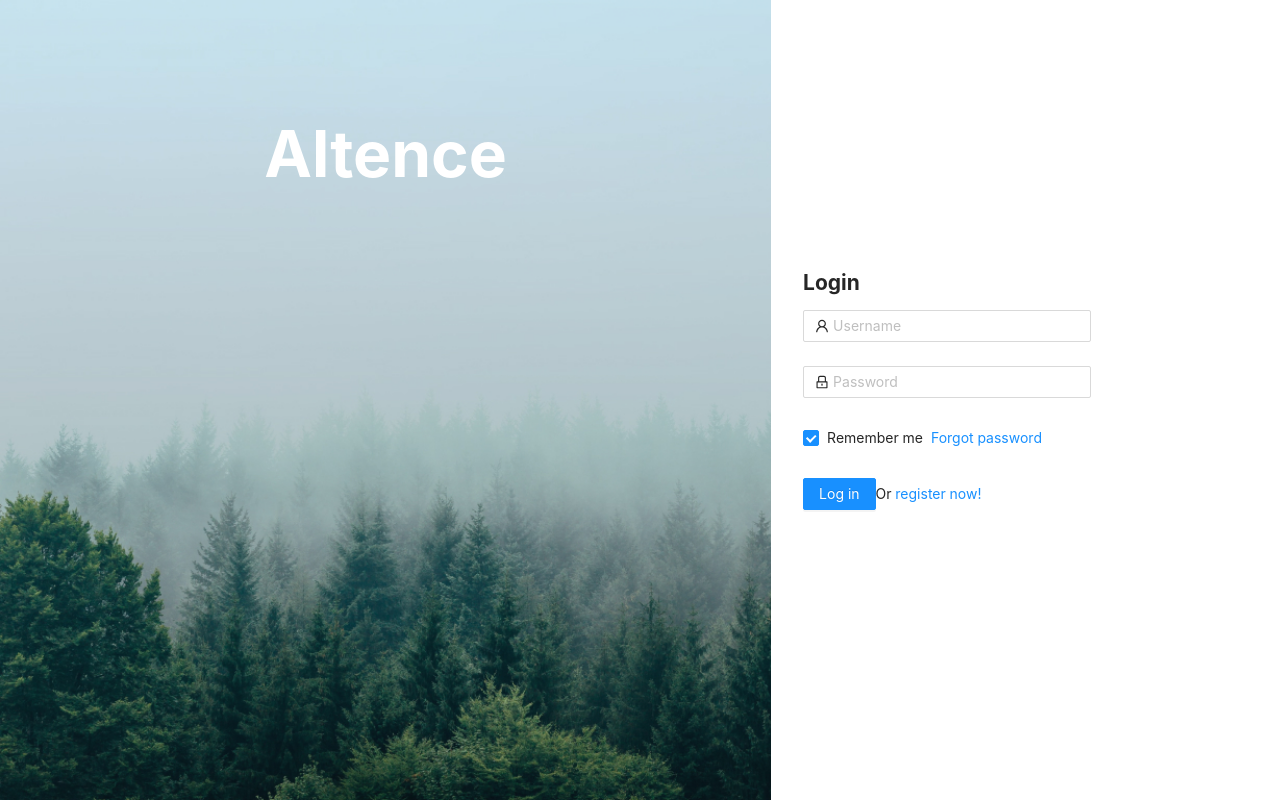
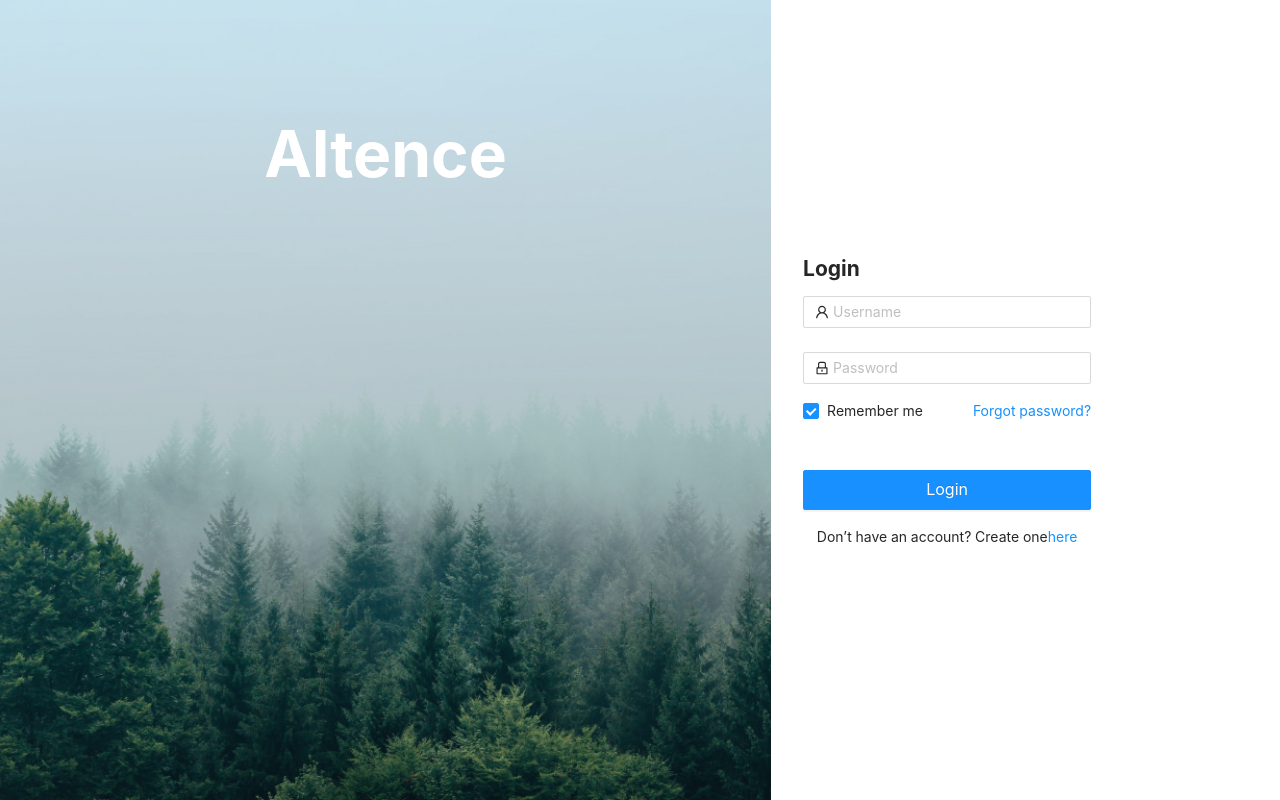
Before and after one commit to rising-star93/react-lightence-ant-design-template, a React (Create React App) app: page /login in a window 1280 px wide. Built offline with nearby package versions, Linux system fonts and the light colour scheme.

Commit message:
fix(login): update styles

```diff
--- a/src/components/auth/form/LoginForm.tsx
+++ b/src/components/auth/form/LoginForm.tsx
@@ -1,11 +1,22 @@
 import React from 'react';
+import { useHistory } from 'react-router-dom';
 import { Form, Input, Button, Checkbox } from 'antd';
 import { UserOutlined, LockOutlined } from '@ant-design/icons';
-import { FormDiv, FormStyled, FormTitle } from './LoginFormStyles';
+import {
+  FormDiv,
+  FormStyled,
+  FormTitle,
+  RememberMeDiv,
+  LogInDiv,
+  RegisterNowDiv,
+  FormButtonStyled,
+} from './LoginFormStyles';
 
 const LoginForm: React.FC = () => {
+  const history = useHistory();
+
   const handleSubmit = () => {
-    console.log('Received values of form');
+    history.push('/');
   };
 
   return (
@@ -18,22 +29,24 @@ const LoginForm: React.FC = () => {
         <Form.Item name="password" rules={[{ required: true, message: 'Please input your Password!' }]}>
           <Input prefix={<LockOutlined className="site-form-item-icon" />} type="password" placeholder="Password" />
         </Form.Item>
-        <Form.Item>
+
+        <RememberMeDiv>
           <Form.Item name="remember" valuePropName="checked" noStyle>
             <Checkbox>Remember me</Checkbox>
           </Form.Item>
+          <a className="login-form-forgot" href="">
+            Forgot password?
+          </a>
+        </RememberMeDiv>
 
-          <a className="login-form-forgot" href="">
-            Forgot password
-          </a>
-        </Form.Item>
-
-        <Form.Item>
-          <Button type="primary" htmlType="submit" className="login-form-button">
-            Log in
-          </Button>
-          Or <a href="">register now!</a>
-        </Form.Item>
+        <LogInDiv>
+          <FormButtonStyled type="primary" htmlType="submit" className="login-form-button">
+            Login
+          </FormButtonStyled>
+          <RegisterNowDiv>
+            Don’t have an account? Create one <a href="">here</a>
+          </RegisterNowDiv>
+        </LogInDiv>
       </FormStyled>
     </FormDiv>
   );
--- a/src/components/auth/form/LoginFormStyles.ts
+++ b/src/components/auth/form/LoginFormStyles.ts
@@ -1,11 +1,10 @@
 import styled from 'styled-components';
-import { Form } from 'antd';
+import { Form, Button } from 'antd';
 
 export const FormDiv = styled.div`
   width: 22rem;
-  heigh: 26.75rem;
   background: white;
-  padding: 2rem;
+  padding: 1rem 2rem 1rem 2rem;
 `;
 
 export const FormStyled = styled(Form)``;
@@ -13,3 +12,25 @@ export const FormStyled = styled(Form)``;
 export const FormTitle = styled.h2`
   font-weight: 700;
 `;
+
+export const RememberMeDiv = styled.div`
+  margin: -0.5rem 0 3rem 0;
+  display: flex;
+  justify-content: space-between;
+`;
+
+export const LogInDiv = styled.div`
+  display: flex;
+  flex-flow: column;
+`;
+
+export const FormButtonStyled = styled(Button)`
+  height: 2.5rem;
+  font-size: 1rem;
+`;
+
+export const RegisterNowDiv = styled.div`
+  display: flex;
+  justify-content: center;
+  margin: 1rem 0 0 0;
+`;
--- a/src/components/layouts/login/LoginLayout.tsx
+++ b/src/components/layouts/login/LoginLayout.tsx
@@ -1,7 +1,12 @@
 import React, { ReactNode } from 'react';
 import { useMediaQuery } from 'react-responsive';
 import theme from '../../../styles/theme';
-import { LoginLayoutStyled, LoginBackgroundDiv, LoginLogoDiv, LoginFormDiv } from './LoginLayoutStyles';
+import {
+  LoginLayoutStyled,
+  LoginBackgroundContainer,
+  LoginLogoContainer,
+  LoginFormContainer,
+} from './LoginLayoutStyles';
 
 export interface LoginLayoutProps {
   logo: ReactNode;
@@ -13,11 +18,11 @@ const LoginLayout: React.FC<LoginLayoutProps> = ({ logo, children }) => {
 
   return (
     <LoginLayoutStyled>
-      <LoginBackgroundDiv>
-        <LoginLogoDiv>{logo}</LoginLogoDiv>
+      <LoginBackgroundContainer>
+        <LoginLogoContainer>{logo}</LoginLogoContainer>
         {!isDesktop && children}
-      </LoginBackgroundDiv>
-      {isDesktop && <LoginFormDiv>{children}</LoginFormDiv>}
+      </LoginBackgroundContainer>
+      {isDesktop && <LoginFormContainer>{children}</LoginFormContainer>}
     </LoginLayoutStyled>
   );
 };
--- a/src/components/layouts/login/LoginLayoutStyles.ts
+++ b/src/components/layouts/login/LoginLayoutStyles.ts
@@ -7,7 +7,7 @@ export const LoginLayoutStyled = styled.div`
   width: 100vw;
 `;
 
-export const LoginBackgroundDiv = styled.div`
+export const LoginBackgroundContainer = styled.div`
   display: flex;
   flex-direction: column;
   justify-items: center;
@@ -18,13 +18,13 @@ export const LoginBackgroundDiv = styled.div`
   background-size: cover;
 `;
 
-export const LoginLogoDiv = styled.div`
+export const LoginLogoContainer = styled.div`
   display: flex;
   justify-content: center;
   align-items: center;
 `;
 
-export const LoginFormDiv = styled.div`
+export const LoginFormContainer = styled.div`
   display: flex;
   justify-items: center;
   align-items: center;
```
